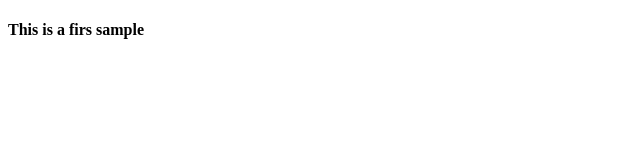
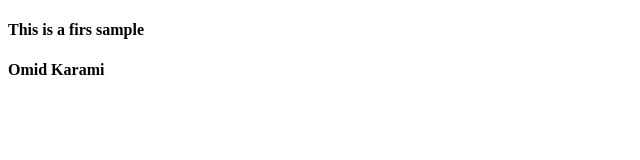
Before and after one commit to KarameiOmid/vscode-sample, a plain HTML site: page Index.html in a window 1280 px wide. Shown: the whole page, without its empty margins (0-640 px from the left). Drawn offline with Linux system fonts and the light colour scheme.

Commit message:
Update Index.html

```diff
--- a/Index.html
+++ b/Index.html
@@ -8,6 +8,7 @@
   <body>
     <div>
       <h4>This is a firs sample</h4>
+      <h4>Omid Karami</h4>
     </div>
   </body>
 </html>
```
